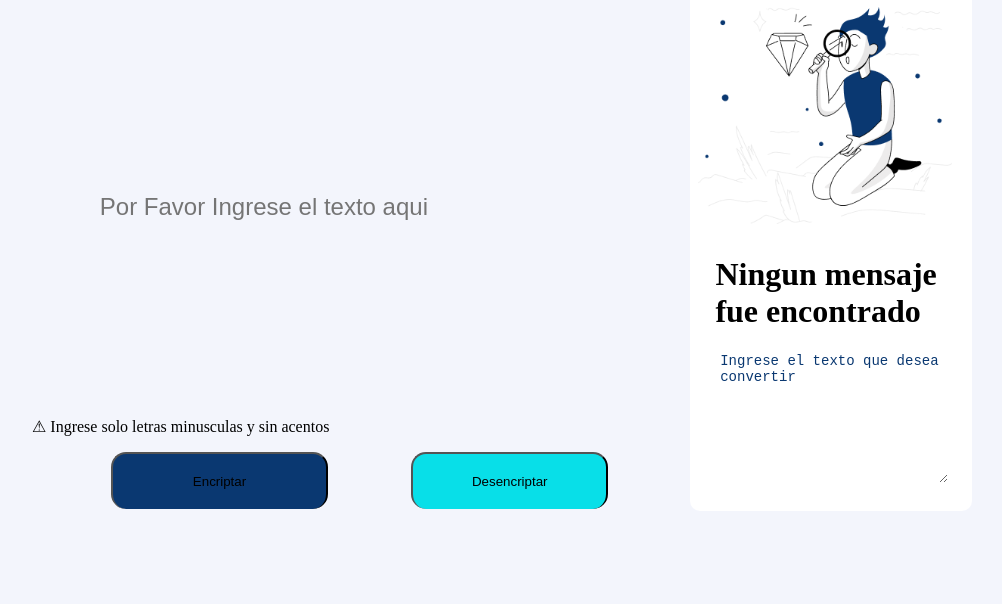
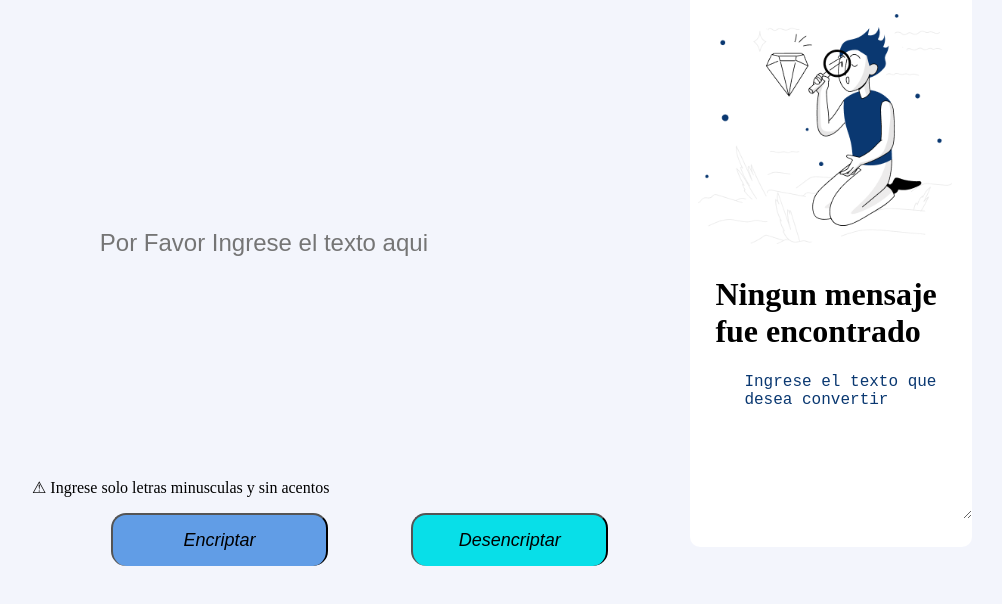
Before and after one commit to Vimag83/ChallengeAlura1, a plain HTML site: page index.html in a window 1280 px wide. Shown: the part 130-734 px from the top of the page, without its empty margins (138-1140 px from the left). Drawn offline with Linux system fonts and the light colour scheme.

Commit message:
modificacion grafica y contornos

```diff
--- a/style.css
+++ b/style.css
@@ -6,23 +6,21 @@ body{
 
 .caja{
     width: 940px;
-    height: 650px;
+    height: 680px;
     margin:  auto;
-    padding: 5px;
-
+    padding: 25px;
 }
 
 .logo{
     width: 100%;
     float: left;
-
     border-radius: 10px;
 }
 .izquierda{
     float: left;
     width: 70%;
-    height: 67%;
-    border-radius: 10px;
+    height: 70%;
+    border-radius: 10px;s
 
 }
 .derecha{
@@ -38,6 +36,8 @@ body{
     width: 70%;
     height: auto;
     border-radius: 10px;
+    margin-bottom: 10px;
+    padding-bottom: 25px;
 
 
 }
@@ -56,7 +56,7 @@ body{
 .cajaTexto{
     width: 80%;
     height: 80%;
-    float: left;
+    float: inherit;
     margin-left: 10%;
     margin-top: 10%;
     margin-bottom: 10%;
@@ -81,24 +81,26 @@ body{
 }
 #textoGrafica{
     width: 80%;
-    height: 70%;
-    float: left;
+    height: auto;
+    float: inherit;
     margin-left: 10%;
     margin-bottom: 10%;
-    font-size: 14px;
+    font-size: 16px;
     color: #0A3871 ;
     border: none;
     outline: none;
-    /*background: #f3f5fc;*/
+
 }
 #btnCopiar{
     width: 33%;
-    height: 10px;
-    margin-left: 60px;
+    height: 60px;
+    margin-left: 90px;
     margin-top: 10%;
     margin-bottom: 10px;
     border-radius: 10px;
-    padding: 20px;
+    padding: 15px;
+    font-size: 18px;
+    font-style: italic;
     background: #08DFE8;
     display: none;
 }
@@ -108,8 +110,10 @@ body{
     border-radius: 15px;
     border-bottom: 15px;
     margin-left: 12%;
-    background: #0A3871;
-    padding: 20px;
+    background: #619de6;
+    padding: 15px;
+    font-size: 18px;
+    font-style: italic;
 }
 #btnDesencriptar{
     width: 30%;
@@ -118,5 +122,7 @@ body{
     border-bottom: 15px;
     margin-left: 12%;
     background: #08DFE8;
-    padding: 20px;
+    padding: 15px;
+    font-size: 18px;
+    font-style: italic;
 }
```
